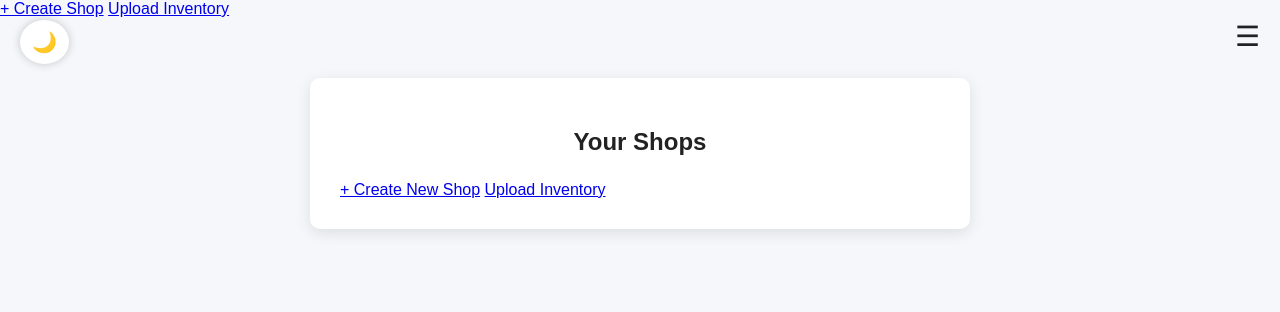
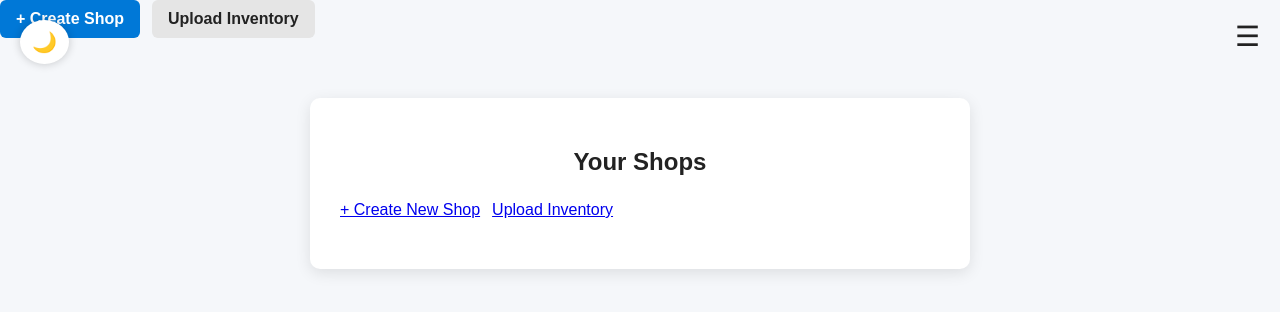
Before and after one commit to Danish11150/Ai-salesman, a Flask app: page /my_shops in a window 1280 px wide. Shown: the top 312 px of the page. Run offline with Flask 3, Linux system fonts and the light colour scheme; the visitor is signed in with stand-in values (Sample User, id 1); data that the repository does not hold is empty.

Commit message:
Add primary and secondary button styles

```diff
--- a/website/static/style.css
+++ b/website/static/style.css
@@ -328,3 +328,29 @@ th {
     right: 20px;
     z-index: 999;
 }
+
+.btn-primary {
+    background: var(--primary);
+    color: white;
+    padding: 10px 16px;
+    border-radius: 6px;
+    text-decoration: none;
+    font-weight: 600;
+    display: inline-block;
+}
+
+.btn-secondary {
+    background: var(--border);
+    color: var(--text);
+    padding: 10px 16px;
+    border-radius: 6px;
+    text-decoration: none;
+    font-weight: 600;
+    display: inline-block;
+}
+
+.top-actions {
+    display: flex;
+    gap: 12px;
+    margin-bottom: 20px;
+}
```
